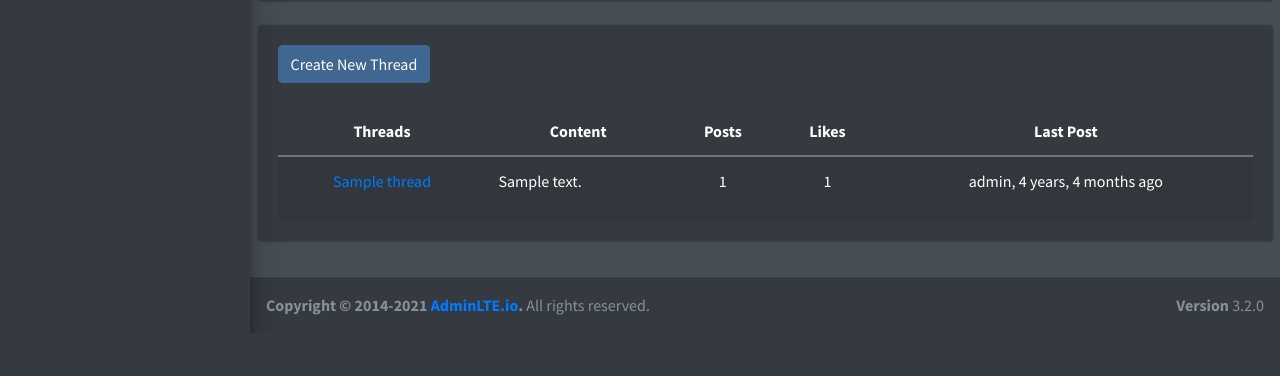
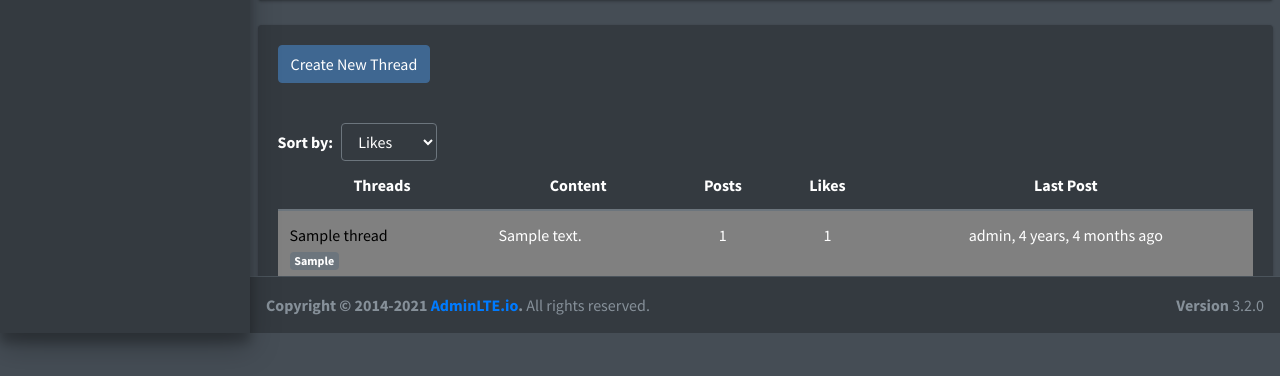
Before and after one commit to AlvisNgo/genlms, a Django app: page /student/course/discussion_board/1 in a window 1280 px wide. Shown: the part 467-843 px from the top of the page. Before the commit the page ends 799 px from the top, so only its background shows below. Run offline with Django 5.2, Linux system fonts and the light colour scheme; a user stored in the database is signed in; data comes from the database, SQL or seed files in the repository; tables that the repository leaves empty hold one stand-in row (values such as "Sample post"); parts of the project's set-up code (start-up, migrations or seed data) failed here and were passed over; some libraries are stand-ins or nearby versions.

Commit message:
"Added tags field to Thread model, implemented thread sorting, added read/unread status, created reply post feature, and updated templates and views accordingly."

```diff
--- a/lms/models.py
+++ b/lms/models.py
@@ -70,6 +70,9 @@ class Thread(models.Model):
     user = models.ForeignKey(User, on_delete=models.CASCADE)
     likes = models.ManyToManyField(
         User, related_name='thread_likes', blank=True)
+    tags = models.CharField(max_length=200, blank=True)  # Add tags field
+    is_read = models.ManyToManyField(
+        User, related_name='read_threads', blank=True)  # Read/unread status
 
     def total_likes(self):
         return self.likes.count()
--- a/lms/templates/discussion_board.html
+++ b/lms/templates/discussion_board.html
@@ -28,7 +28,18 @@
             <div class="card mt-4">
                 <div class="card-body">
                     <a href="{% url 'create_thread' course_info.course_id %}"class="btn btn-primary mb-4">Create New Thread</a>
-                    <table class="table table-striped">
+                    <div class="mt-3">
+                        <form method="get" class="form-inline">
+                            <label for="sort">Sort by:</label>
+                            <select name="sort" id="sort" class="form-control mx-2" onchange="this.form.submit()">
+                                <option value="likes" {% if sort_option == 'likes' %}selected{% endif %}>Likes</option>
+                                <option value="name" {% if sort_option == 'name' %}selected{% endif %}>Name</option>
+                                <option value="id" {% if sort_option == 'id' %}selected{% endif %}>ID</option>
+                                <option value="newest" {% if sort_option == 'newest' %}selected{% endif %}>Newest</option>
+                            </select>
+                        </form>
+                    </div>
+                    <table class="table">
                         <thead>
                             <tr>
                                 <th class="text-center">Threads</th>
@@ -40,8 +51,12 @@
                         </thead>
                         <tbody>
                             {% for thread in threads %}
-                            <tr>
-                                <td class="text-center"><a href="{% url 'view_thread' thread.id %}">{{ thread.title }}</a></td>
+                            <tr class="{% if request.user in thread.is_read.all %}read{% else %}unread{% endif %}">
+                                <td>
+                                    <a href="{% url 'view_thread' thread.id %}" onclick="markAsRead({{ thread.id }})">{{ thread.title }}</a>
+                                    <br>
+                                    <span class="badge badge-secondary">{{ thread.tags }}</span>
+                                </td>
                                 <td>{{ thread.content|linebreaks }}</td>
                                 <td class="text-center">{{ thread.post_set.count }}</td> <!-- Correctly access post count -->
                                 <td class="text-center">
@@ -65,6 +80,17 @@
 </div>
 
 <script>
+    function likeThread(threadId) {
+        fetch("{% url 'like_thread' 0 %}".replace('0', threadId))
+        .then(response => response.json())
+        .then(data => {
+            document.getElementById('thread-likes-' + threadId).innerText = data.likes;
+        });
+    }
+
+    function markAsRead(threadId) {
+        fetch("{% url 'mark_as_read' 0 %}".replace('0', threadId));
+    }
 </script>
 <style>
     .like-button {
@@ -77,6 +103,20 @@
     .like-button:hover {
         color: #0056b3;
     }
+    .text-center {
+        text-align: center;
+    }
+    .read {
+        background-color: gray; /* Light gray background for read threads */
+        font-weight: normal; /* Normal font weight for read threads */
+        a {
+            color: black;
+        }
+    }
+    .unread {
+        font-weight: bold; /* Bold font weight for unread threads */
+        color: #f0f0f0;
+    }
 </style>
 
 {% endblock %}
--- a/lms/urls.py
+++ b/lms/urls.py
@@ -30,6 +30,10 @@ urlpatterns = [
          views_discussion.like_thread, name="like_thread"),
     path("student/course/discussion_board/post/<int:post_id>/like/",
          views_discussion.like_post, name="like_post"),
+    path("student/course/discussion_board/post/<int:post_id>/reply/",
+         views_discussion.reply_post, name="reply_post"),
+    path("student/course/discussion_board/thread/<int:thread_id>/mark_as_read/",
+         views_discussion.mark_as_read, name="mark_as_read"),
 
     # Announcement
     path("student/course/<int:id>/announcement_add",
--- a/lms/views/views_discussion.py
+++ b/lms/views/views_discussion.py
@@ -9,12 +9,25 @@ from django.http import JsonResponse
 def discussion_board(request, id):
     enrolled_course = get_object_or_404(EnrolledCourse, pk=id)
     course_info = get_object_or_404(Course, pk=enrolled_course.course_id)
-    threads = Thread.objects.filter(course=course_info).annotate(
-        like_count=Count('likes')).order_by('-like_count')
+    sort_option = request.GET.get('sort', 'likes')  # Sorting option
+
+    if sort_option == 'name':
+        threads = Thread.objects.filter(course=course_info).annotate(
+            post_count=Count('post')).order_by('title')
+    elif sort_option == 'id':
+        threads = Thread.objects.filter(course=course_info).annotate(
+            post_count=Count('post')).order_by('id')
+    elif sort_option == 'newest':
+        threads = Thread.objects.filter(course=course_info).annotate(
+            post_count=Count('post')).order_by('-created_at')
+    else:  # Default to sorting by likes
+        threads = Thread.objects.filter(course=course_info).annotate(
+            like_count=Count('likes')).order_by('-like_count')
 
     context = {
         'course_info': course_info,
         'threads': threads,
+        'sort_option': sort_option,
     }
 
     return render(request, 'discussion_board.html', context)
@@ -58,6 +71,22 @@ def create_post(request, thread_id):
     return render(request, 'create_post.html', {'form': form, 'thread': thread})
 
 
+def reply_post(request, post_id):
+    parent_post = get_object_or_404(Post, pk=post_id)
+    if request.method == 'POST':
+        form = PostForm(request.POST)
+        if form.is_valid():
+            post = form.save(commit=False)
+            post.parent_post = parent_post
+            post.thread = parent_post.thread
+            post.user = request.user
+            post.save()
+            return redirect('view_thread', thread_id=parent_post.thread.id)
+    else:
+        form = PostForm()
+    return render(request, 'reply_post.html', {'form': form, 'parent_post': parent_post})
+
+
 def like_thread(request, thread_id):
     thread = get_object_or_404(Thread, id=thread_id)
     if request.user in thread.likes.all():
@@ -74,3 +103,9 @@ def like_post(request, post_id):
     else:
         post.likes.add(request.user)
     return JsonResponse({'likes': post.total_likes()})
+
+
+def mark_as_read(request, thread_id):
+    thread = get_object_or_404(Thread, pk=thread_id)
+    thread.is_read.add(request.user)
+    return JsonResponse({'status': 'marked_as_read'})
```
Also changed, not shown: lms/forms.py (+17 -2 lines), lms/migrations/0003_thread_is_read_thread_tags.py (added).
